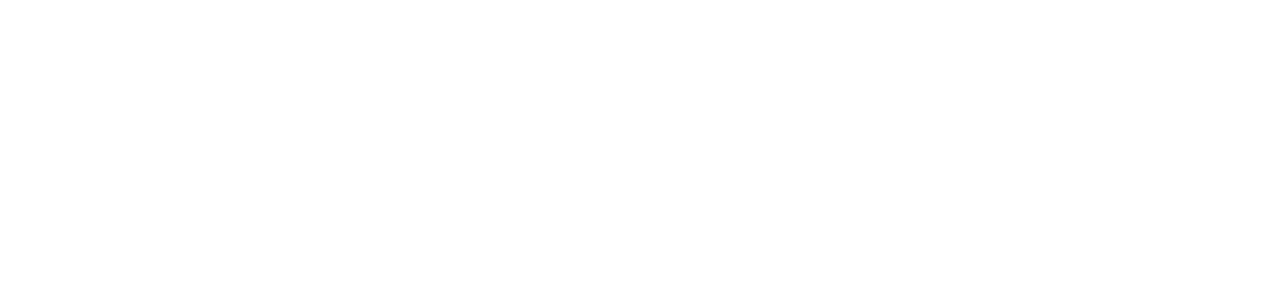
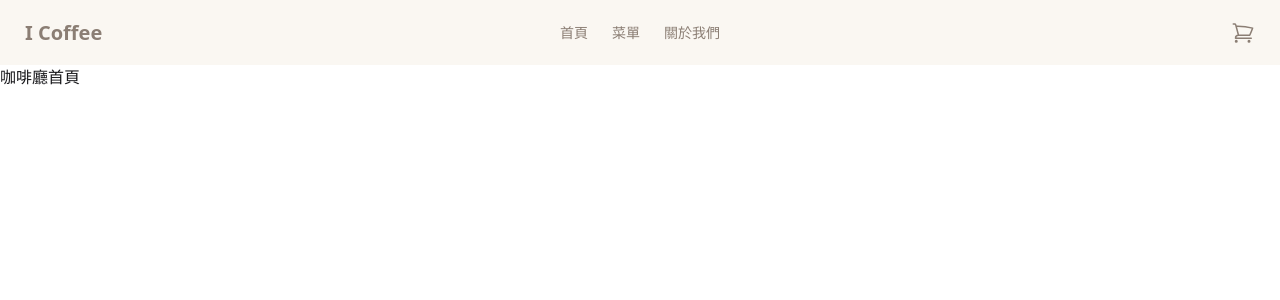
Before and after one commit to samuel00410/coffeeShopWebSite, a Vue app: page / in a window 1280 px wide. Before the commit this address had no page. Shown: the top 300 px of the page. Built offline with nearby package versions, Linux system fonts and the light colour scheme.

Commit message:
加上用戶端導覽列(先行版)

```diff
--- a/package.json
+++ b/package.json
@@ -9,6 +9,7 @@
     "preview": "vite preview"
   },
   "dependencies": {
+    "@heroicons/vue": "^2.2.0",
     "@tailwindcss/vite": "^4.1.17",
     "axios": "^1.13.2",
     "tailwindcss": "^4.1.17",
--- a/src/assets/all.css
+++ b/src/assets/all.css
@@ -1,2 +1,6 @@
 @import "tailwindcss";
 @plugin "daisyui";
+
+@theme {
+  --color-nav: #faf7f2;
+}
--- /dev/null
+++ b/src/components/ClientNavbar.vue
@@ -0,0 +1,54 @@
+<template>
+  <div class="bg-nav text-[#8B7E74]">
+    <nav class="navbar container mx-auto">
+      <div class="navbar-start">
+        <div class="dropdown">
+          <div tabindex="0" role="button" class="btn btn-ghost lg:hidden">
+            <svg
+              xmlns="http://www.w3.org/2000/svg"
+              class="h-5 w-5"
+              fill="none"
+              viewBox="0 0 24 24"
+              stroke="currentColor"
+            >
+              <path
+                stroke-linecap="round"
+                stroke-linejoin="round"
+                stroke-width="2"
+                d="M4 6h16M4 12h8m-8 6h16"
+              />
+            </svg>
+          </div>
+          <!-- 手機版菜單 -->
+          <ul
+            tabindex="-1"
+            class="menu menu-sm dropdown-content bg-base-100 rounded-box z-1 mt-3 w-52 p-2 shadow"
+          >
+            <li><router-link to="/">首頁</router-link></li>
+            <li><router-link to="/menu">菜單</router-link></li>
+            <li><router-link to="/about">關於我們</router-link></li>
+          </ul>
+        </div>
+        <router-link to="#" class="btn btn-ghost text-xl">I Coffee</router-link>
+      </div>
+      <div class="navbar-center hidden lg:flex">
+        <ul class="menu menu-horizontal px-1">
+          <li><router-link to="/">首頁</router-link></li>
+          <li>
+            <router-link to="/menu">菜單</router-link>
+          </li>
+          <li><router-link to="/about">關於我們</router-link></li>
+        </ul>
+      </div>
+      <div class="navbar-end">
+        <router-link to="/cart" class="btn btn-ghost">
+          <ShoppingCartIcon class="h-6 w-6" />
+        </router-link>
+      </div>
+    </nav>
+  </div>
+</template>
+
+<script setup lang="ts">
+import { ShoppingCartIcon } from "@heroicons/vue/24/outline";
+</script>
--- a/src/components/Toast.vue
+++ b/src/components/Toast.vue
@@ -54,9 +54,9 @@
 
   visible.value = true;
 
-  //   setTimeout(() => {
-  //     visible.value = false;
-  //   }, 3000);
+  setTimeout(() => {
+    visible.value = false;
+  }, 3000);
 };
 
 defineExpose({
--- /dev/null
+++ b/src/pages/client/About.vue
@@ -0,0 +1 @@
+<template>關於我們</template>
--- /dev/null
+++ b/src/pages/client/ClientLayout.vue
@@ -0,0 +1,8 @@
+<template>
+  <ClientNavbar />
+  <router-view />
+</template>
+
+<script setup lang="ts">
+import ClientNavbar from "../../components/ClientNavbar.vue";
+</script>
--- /dev/null
+++ b/src/pages/client/Home.vue
@@ -0,0 +1,7 @@
+<template>
+  <div>咖啡廳首頁</div>
+</template>
+
+<script setup lang="ts"></script>
+
+<style scoped></style>
--- /dev/null
+++ b/src/pages/client/Menu.vue
@@ -0,0 +1 @@
+<template>菜單</template>
--- a/src/router/index.ts
+++ b/src/router/index.ts
@@ -2,28 +2,27 @@
 
 const routes = [
   // ==== 前台 =====
-  //   {
-  //     path: "/",
-  //     component: () => import("../pages/user/UserLayout.vue"),
-  //     children: [
-  //       {
-  //         path: "",
-  //         name: "Home",
-  //         component: () => import("../pages/user/Home.vue"),
-  //       },
-  //       {
-  //         path: "menu",
-  //         name: "Menu",
-  //         component: () => import("../pages/user/Menu.vue"),
-  //       },
-  //       {
-  //         path: "about",
-  //         name: "About",
-  //         component: () => import("../pages/user/About.vue"),
-  //       },
-  //     ],
-  //   },
-
+  {
+    path: "/",
+    component: () => import("../pages/client/ClientLayout.vue"),
+    children: [
+      {
+        path: "",
+        name: "Home",
+        component: () => import("../pages/client/Home.vue"),
+      },
+      {
+        path: "menu",
+        name: "Menu",
+        component: () => import("../pages/client/Menu.vue"),
+      },
+      {
+        path: "about",
+        name: "About",
+        component: () => import("../pages/client/About.vue"),
+      },
+    ],
+  },
   // 後台登入
   {
     path: "/login",
```
Also changed, not shown: 1 other file (tests, documents, lock files or other folders).
